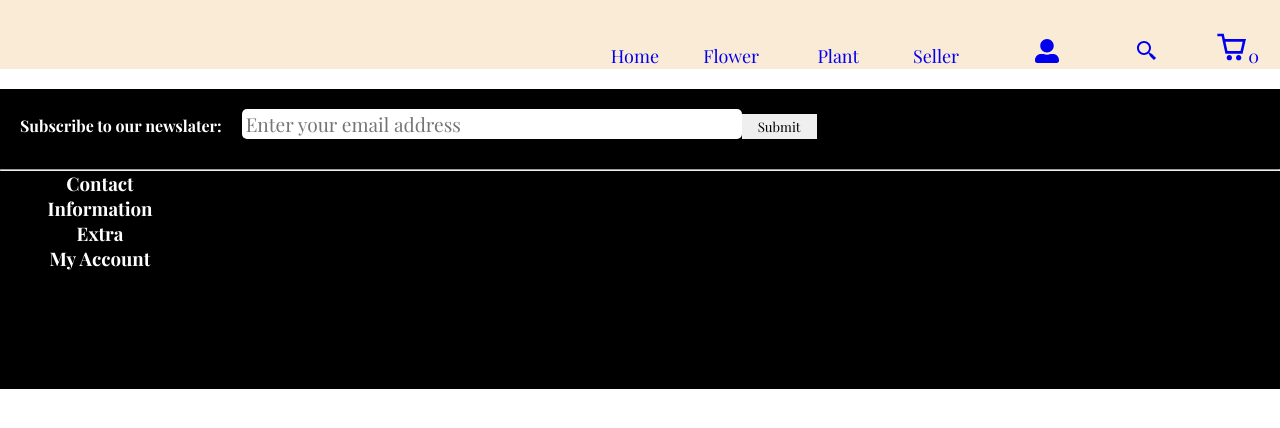
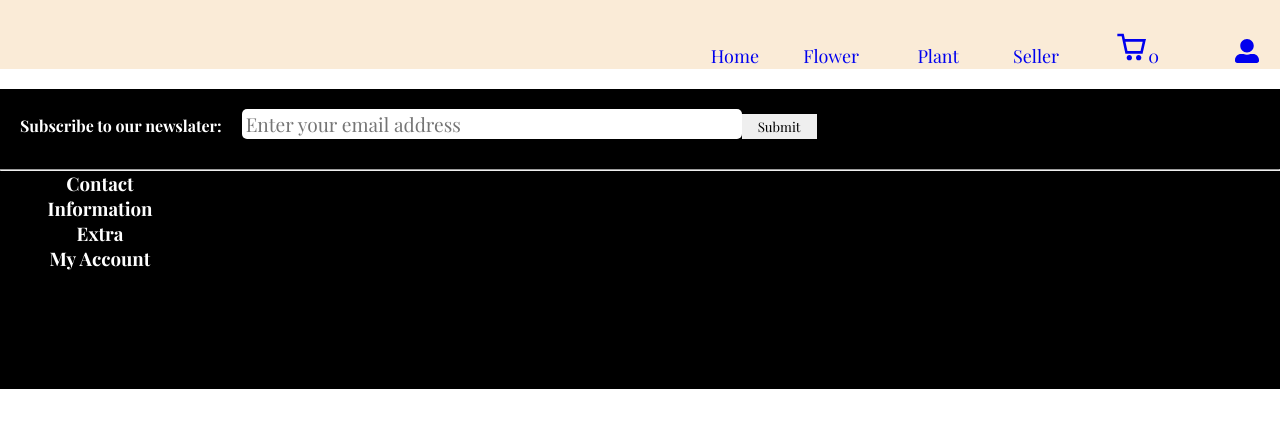
Before and after one commit to luyosamson/BlossomsStore, a React (Create React App) app: page /plants in a window 1280 px wide. Shown: the top 428 px of the page. Built offline with nearby package versions, Linux system fonts and the light colour scheme.

Commit message:
Removed Search bar from Navbar

```diff
--- a/src/components/navbar/Navbar.js
+++ b/src/components/navbar/Navbar.js
@@ -1,7 +1,6 @@
 import React from "react";
 import './Navbar.css'
 import { NavLink } from "react-router-dom";
-import {BiSearchAlt2} from "react-icons/bi"
 import {CgShoppingCart} from "react-icons/cg"
 import {FaUserAlt} from "react-icons/fa"
 
@@ -11,9 +10,7 @@ const linkstyle={
   width:"80px",
   marginTop:"30px",
   marginRight:"20px",
-  // marginLeft:"px",
   padding:"1px",
-  // background:"blue",
   textDecoration:"none",
   justifyContent:'space-between'
 
@@ -48,6 +45,14 @@ function Navbar({size}) {
           Seller
         </NavLink>
 
+          <NavLink
+        to='/cart'
+         style={linkstyle}
+
+         >
+          <CgShoppingCart size='2rem'/><span>{size}</span>
+        </NavLink>
+
         <NavLink
         to='/signup'
          style={linkstyle}
@@ -55,20 +60,6 @@ function Navbar({size}) {
         <FaUserAlt size='1.5rem'/>
         </NavLink>
 
-        <NavLink
-        to='/search'
-         style={linkstyle}
-         >
-        <BiSearchAlt2 size='1.5rem' />
-          </NavLink>
-
-        <NavLink
-        to='/cart'
-         style={linkstyle}
-
-         >
-          <CgShoppingCart size='2rem'/><span>{size}</span>
-        </NavLink>
 
     </div>
   );
```
